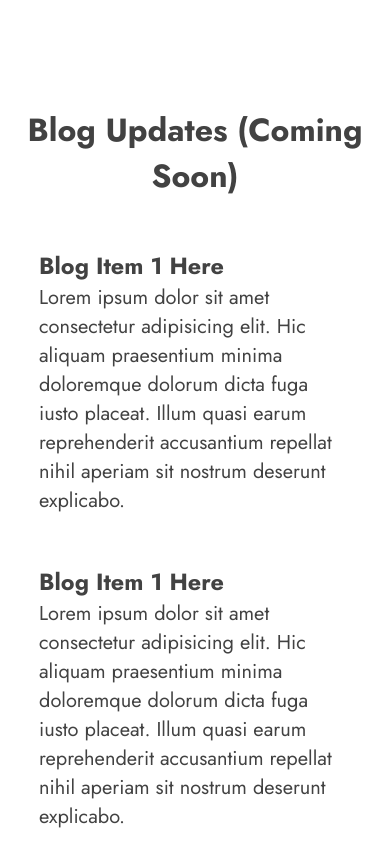
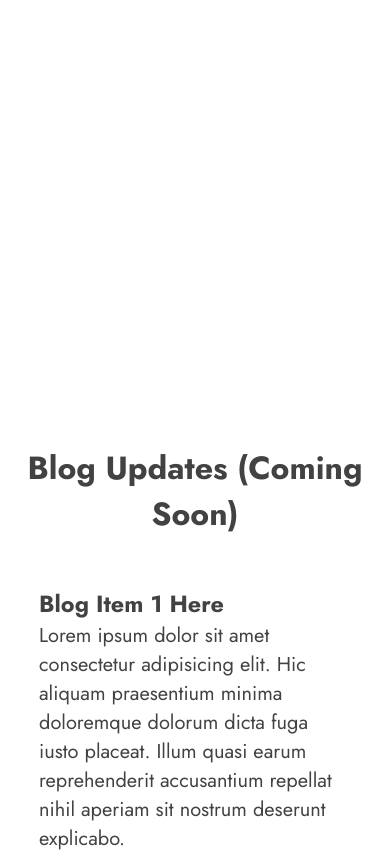
Before and after one commit to insightvigil/typographix-v3, a plain HTML site: page index.html in a window 390 px wide. Shown: the part 2584-3440 px from the top of the page. Drawn offline with Linux system fonts and the light colour scheme.

Commit message:
Responsive Fixed Iphone 13 pro max

```diff
--- a/style.css
+++ b/style.css
@@ -501,8 +501,8 @@ nav.active {
 
     /* -- Section 4 -- */
 
-    #section-4 {
-        margin-top: 10vh;
+    #section-4, #section-5 {
+        margin-top: 50vh;
     }
     .blog-container {
         position: relative;
```
